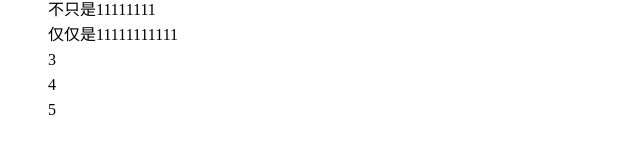
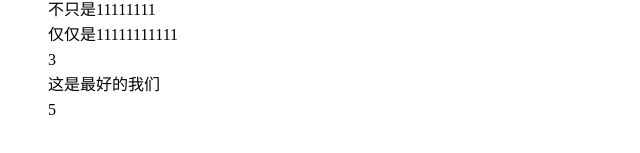
Before and after one commit to Olivia-LIan/test-demo, a plain HTML site: page index.html in a window 1280 px wide. Shown: the part 499-652 px from the top of the page, without its empty margins (0-640 px from the left). Drawn offline with Linux system fonts and the light colour scheme.

Commit message:
这是又一次的修改

```diff
--- a/index.html
+++ b/index.html
@@ -15,7 +15,7 @@
         <li>不只是11111111</li>
         <li>仅仅是11111111111</li>
         <li>3</li>
-        <li>4</li>
+        <li>这是最好的我们</li>
         <li>5</li>
     </ul>
 </body>
```
